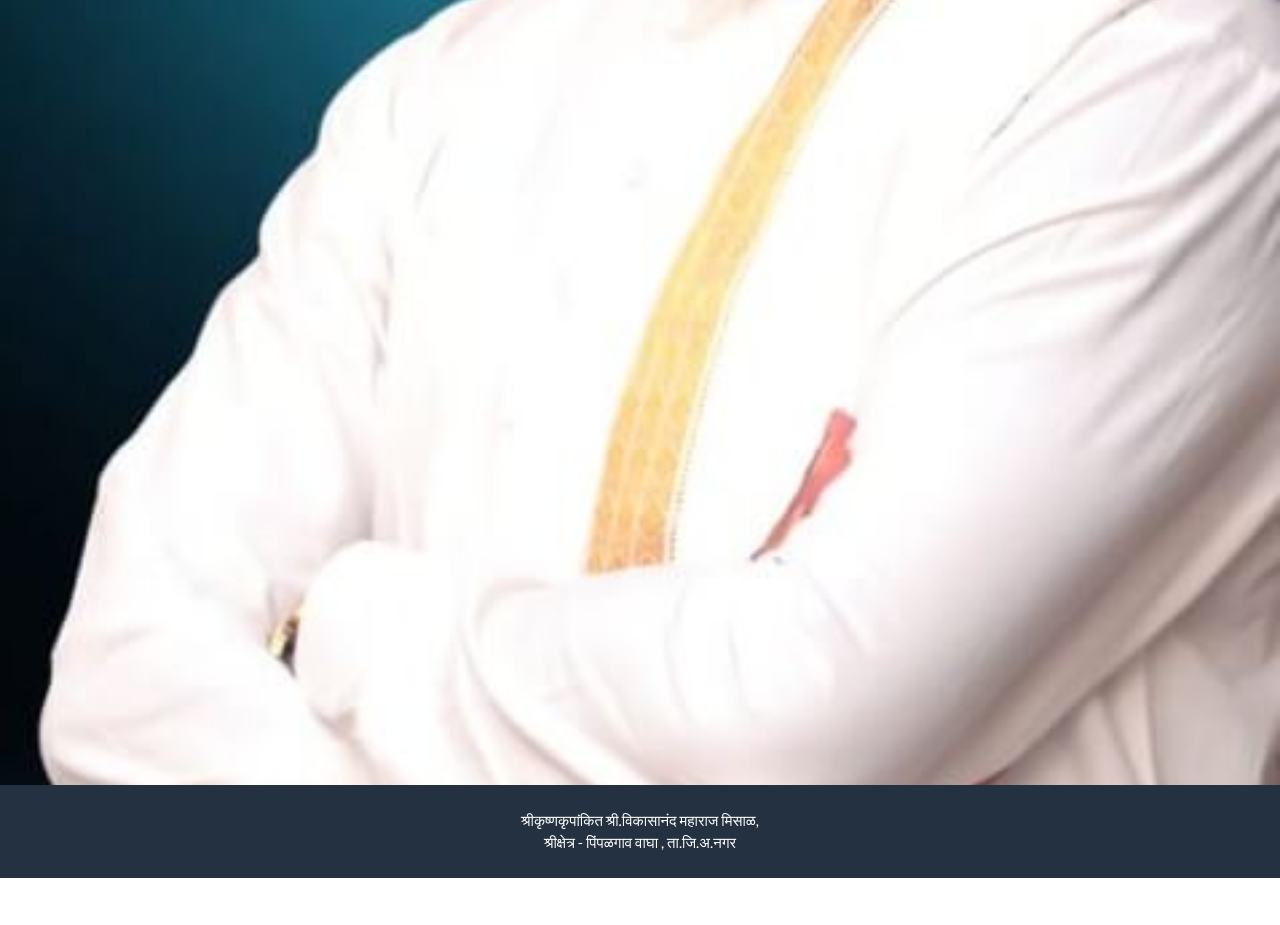
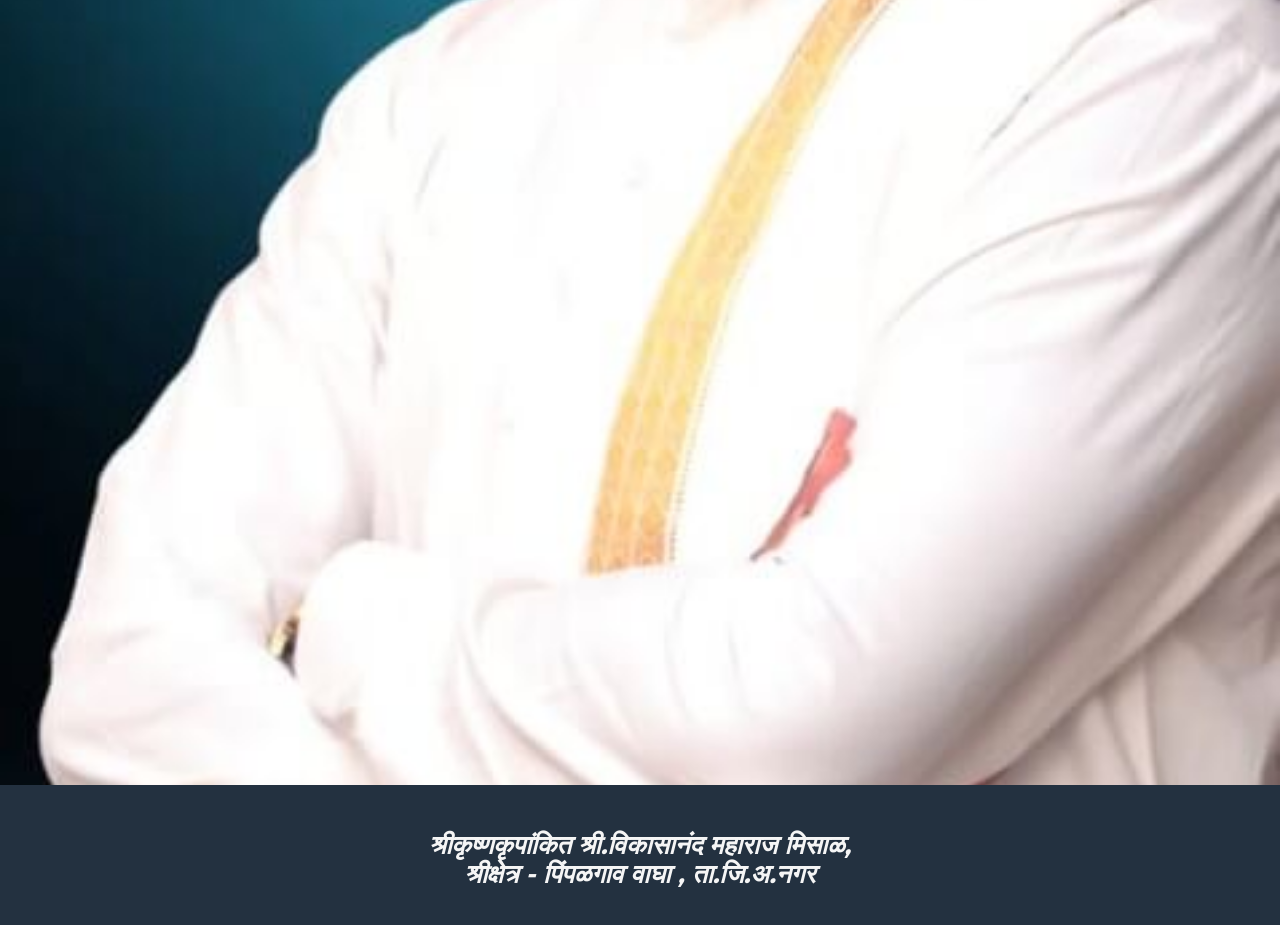
Before and after one commit to ajssvarkari/ajssvarkari, a plain HTML site: page apphome.html in a window 1280 px wide. Shown: the part 780-1705 px from the top of the page. Before the commit the page ends 1658 px from the top, so only its background shows below. Drawn offline with nearby package versions, Linux system fonts and the light colour scheme.

Commit message:
changed footer text to h3

```diff
--- a/apphome.html
+++ b/apphome.html
@@ -116,7 +116,7 @@
             <div class="container">
                 <div class="row">
                     <div class="col-lg-12">
-                        श्रीकृष्णकृपांकित श्री.विकासानंद महाराज मिसाळ,<br>श्रीक्षेत्र - पिंपळगाव वाघा , ता.जि.अ.नगर
+                        <h3>श्रीकृष्णकृपांकित श्री.विकासानंद महाराज मिसाळ,<br>श्रीक्षेत्र - पिंपळगाव वाघा , ता.जि.अ.नगर</h3>
                     </div>
                 </div>
             </div>
```
